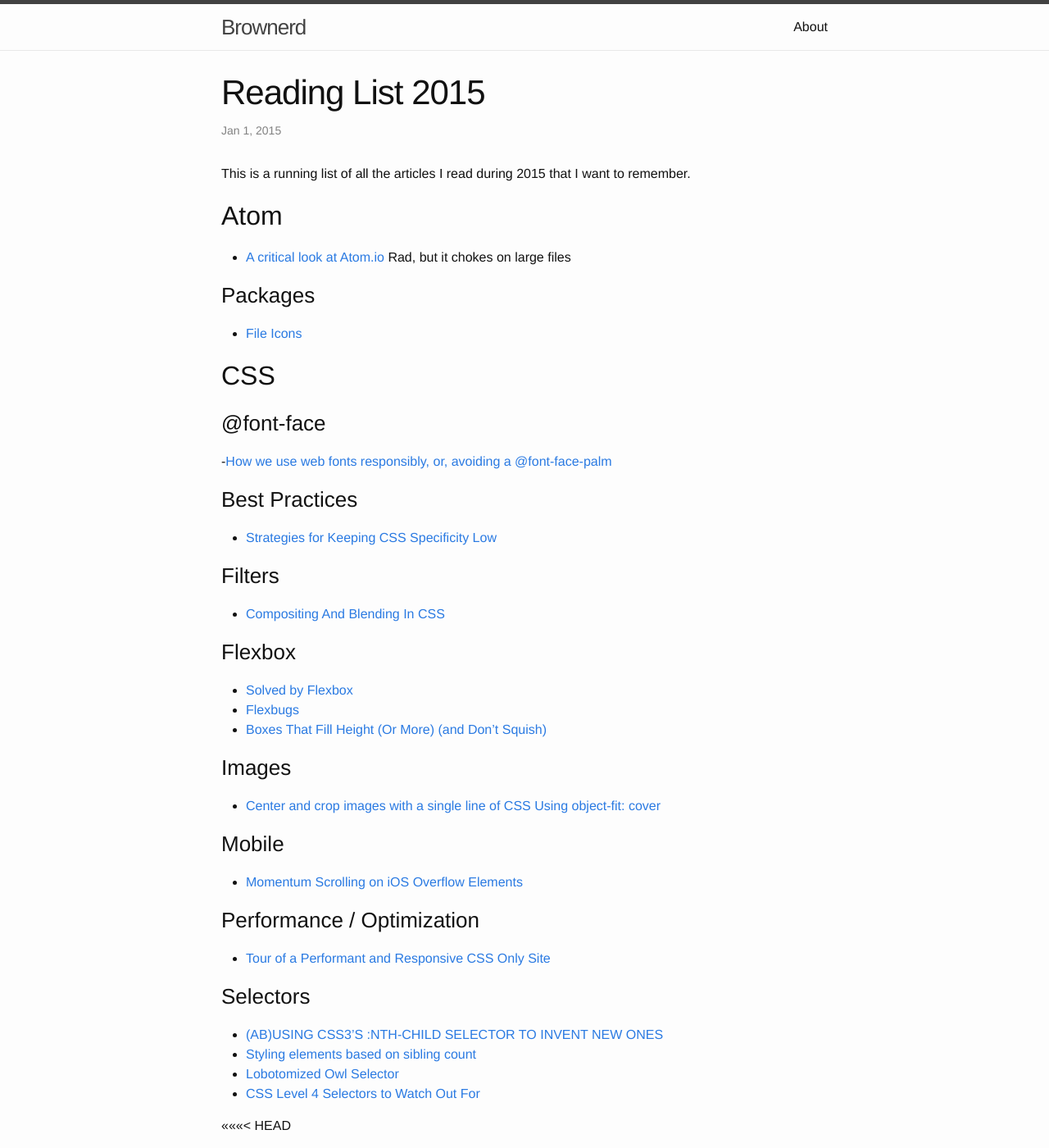
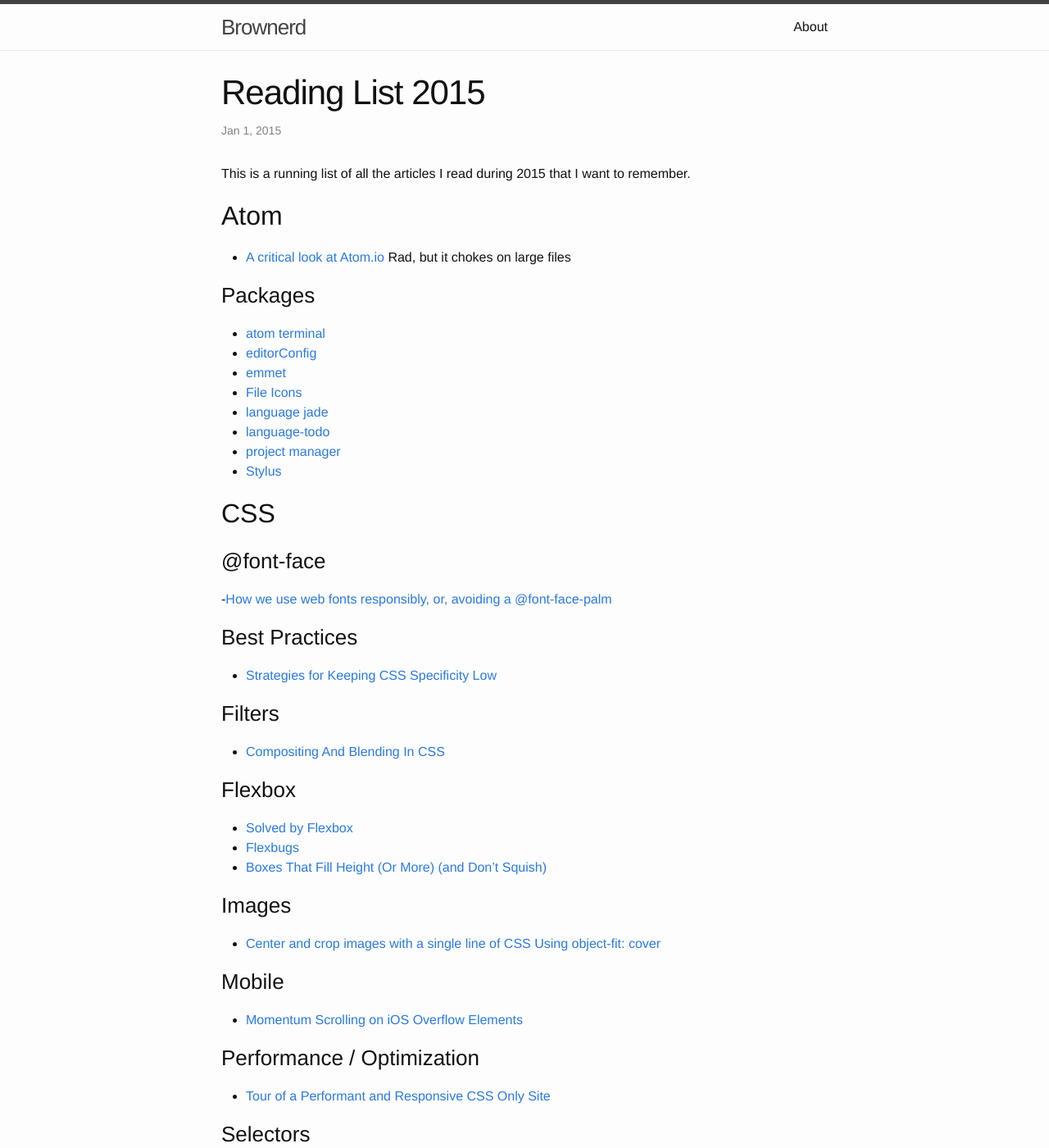
Before and after one commit to brownerd/brownerd.github.io, a Jekyll site: the page built from _posts/2015-01-01-reading-list-2015.md, in a window 1280 px wide and 1400 px high. Shown: the whole window at 82% size. Built offline with Jekyll 4.4.1, drawn with Linux system fonts in a browser that asks for light colours; emoji names are drawn with the system emoji font; some of the changed text lies outside the part shown.

```diff
--- a/_posts/2015-01-01-reading-list-2015.md
+++ b/_posts/2015-01-01-reading-list-2015.md
@@ -11,7 +11,14 @@ This is a running list of all the articles I read during 2015 that I want to rem
 - [A critical look at Atom.io](http://reza.jelveh.me/2014/02/28/a-critical-look-at-atom.html) Rad, but it chokes on large files
 
 ### Packages
+- [atom terminal](https://atom.io/packages/atom-terminal)
+- [editorConfig](https://atom.io/packages/editorconfig)
+- [emmet](https://github.com/emmetio/emmet-atom#readme)
 - [File Icons](https://atom.io/packages/file-icons)
+- [language jade](https://atom.io/packages/language-jade)
+- [language-todo](https://atom.io/packages/language-todo)
+- [project manager](https://atom.io/packages/project-manager)
+- [Stylus](https://atom.io/packages/stylus)
 
 
 
@@ -72,25 +79,6 @@ This is a running list of all the articles I read during 2015 that I want to rem
 
 
 
-<<<<<<< HEAD
-## Gifs
-
-- [7 tips for designing awesome animated GIFs](http://blog.invisionapp.com/7-tips-for-designing-awesome-gifs/)
-
-
-
-
-
-
-
-## Git
-=======
->>>>>>> dev
-
-
-
-
-
 
 
 ## Deployment
@@ -98,11 +86,6 @@ This is a running list of all the articles I read during 2015 that I want to rem
 - [Ship it](https://github.com/shipitjs/shipit) - This looks really cool
 - [Simple site deploy from Git](http://blog.sapegin.me/all/deploy)
 - [Forget Capistrano and deploy your node.js application using Shipit](http://www.therightcode.net/deploy-nodejs-application-using-shipit/)
-
-
-
-
-
 
 
 
```
Also changed, not shown: other parts of _posts/2015-01-01-reading-list-2015.md (+4 -0 lines).
